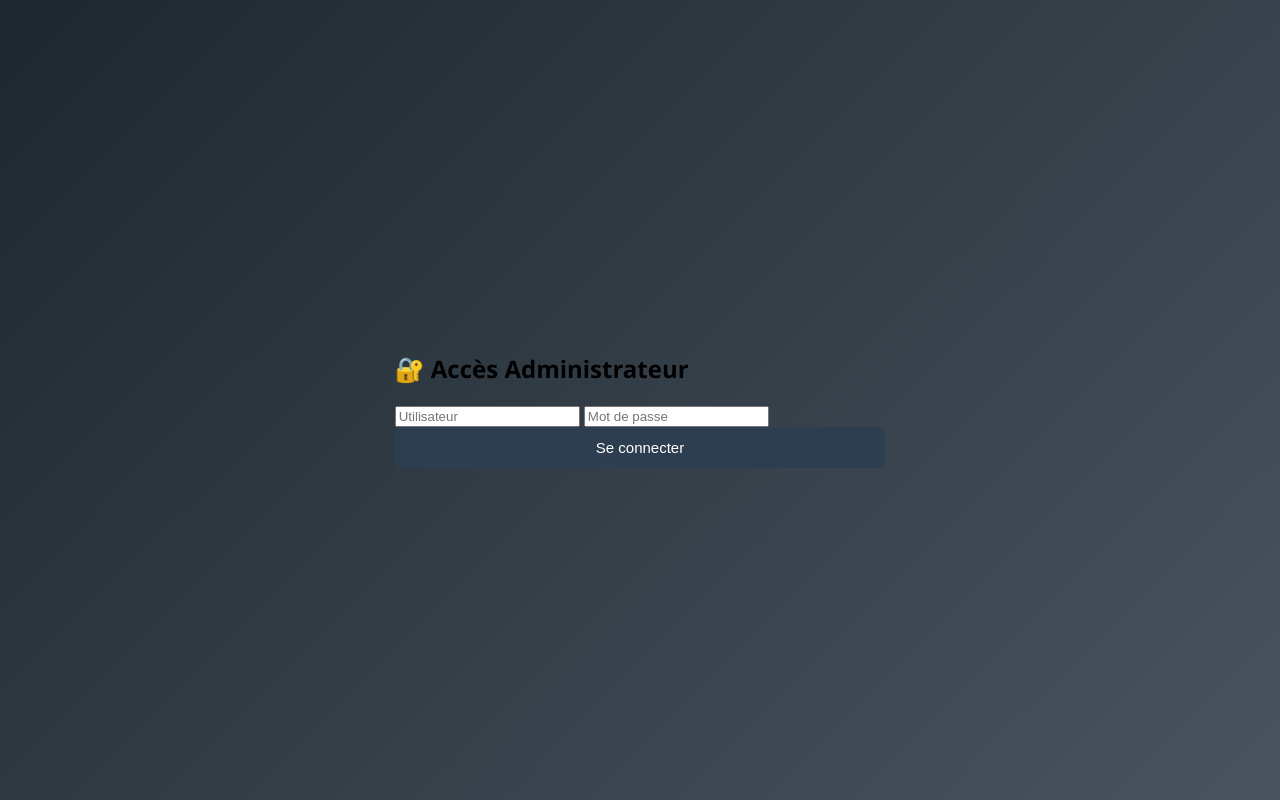
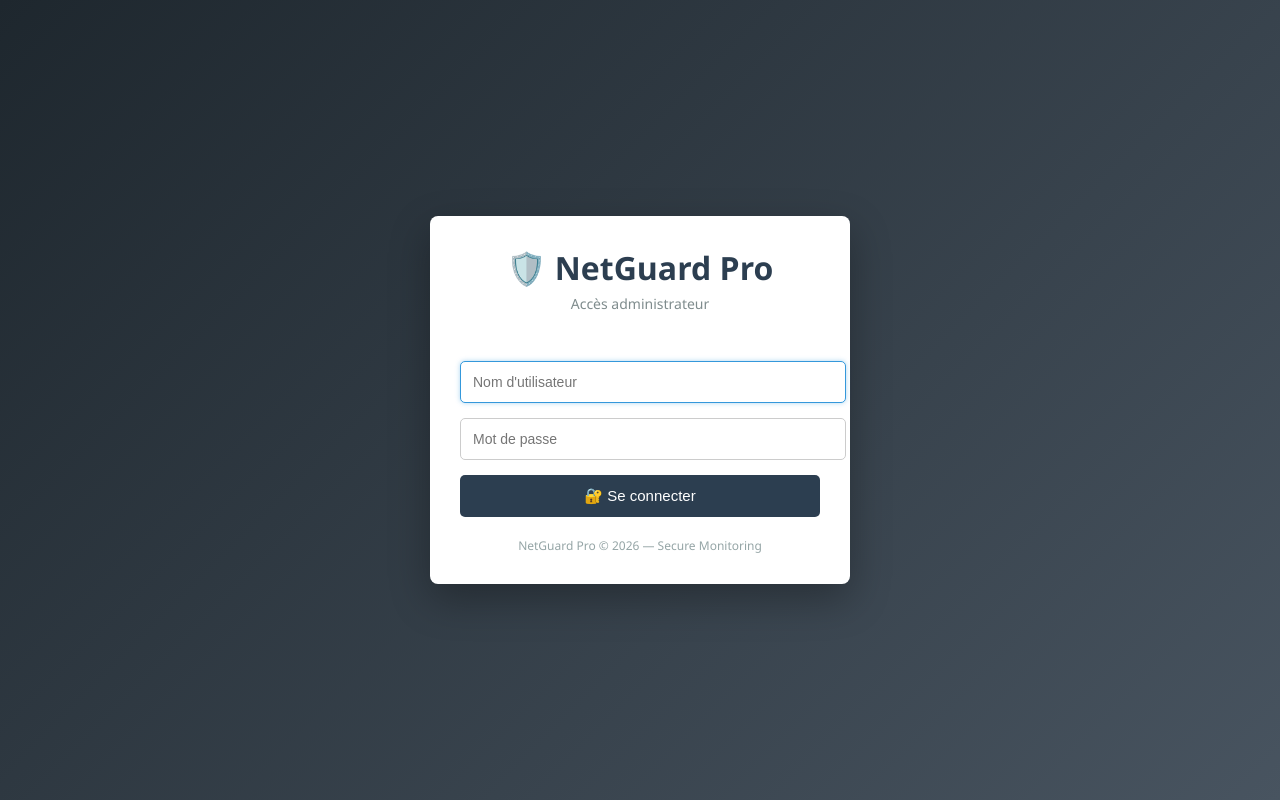
Before and after one commit to seb4u/Projet-NetGuard-Pro, a FastAPI app: page /login in a window 1280 px wide. Run offline with FastAPI, Linux system fonts and the light colour scheme.

Commit message:
Update login.html

```diff
--- a/server/templates/login.html
+++ b/server/templates/login.html
@@ -2,46 +2,42 @@
 <html lang="fr">
 <head>
     <meta charset="UTF-8">
-    <title>Connexion - NetGuard Pro</title>
+    <title>Connexion — NetGuard Pro</title>
     <link rel="stylesheet" href="/static/css/login.css">
 </head>
 <body>
 
-<div class="login-box">
-    <h2>🔐 Accès Administrateur</h2>
-    <p id="message" class="info"></p>
+<div class="login-container">
 
-    <form method="post">
-        <input type="text" name="username" placeholder="Utilisateur" required>
-        <input type="password" name="password" placeholder="Mot de passe" required>
-        <button type="submit">Se connecter</button>
-    </form>
+    <div class="login-card">
+        <h1>🛡️ NetGuard Pro</h1>
+        <p class="subtitle">Accès administrateur</p>
+
+        <p class="message">{{MESSAGE}}</p>
+
+        <form method="post">
+            <div class="field">
+                <input type="text" name="username" placeholder="Nom d'utilisateur" required autofocus>
+            </div>
+
+            <div class="field">
+                <input type="password" name="password" placeholder="Mot de passe" required>
+            </div>
+
+            <input type="hidden" name="csrf_token" id="csrf_token">
+
+            <button type="submit">
+                🔐 Se connecter
+            </button>
+        </form>
+
+        <div class="footer">
+            NetGuard Pro © 2026 — Secure Monitoring
+        </div>
+    </div>
+
 </div>
 
-<script>
-    const params = new URLSearchParams(window.location.search);
-    const msg = document.getElementById("message");
-
-    if (params.get("expired") === "1") {
-        msg.innerText = "Session expirée, veuillez vous reconnecter.";
-    }
-    if (params.get("error") === "1") {
-        msg.innerText = "Identifiants incorrects.";
-    }
-    if (params.get("error") === "csrf") {
-        msg.innerText = "Erreur CSRF détectée.";
-    }
-
-    fetch("/api/csrf-token")
-        .then(r => r.json())
-        .then(d => {
-            document.querySelector("form")
-                .insertAdjacentHTML(
-                    "beforeend",
-                    `<input type="hidden" name="csrf_token" value="${d.token}">`
-                );
-        });
-</script>
-
+<script src="/static/js/login.js"></script>
 </body>
 </html>
```
